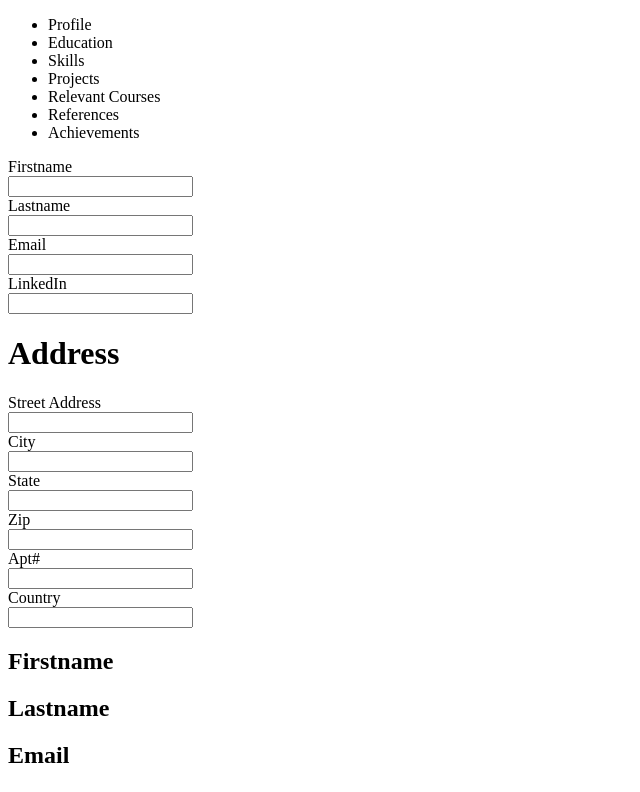
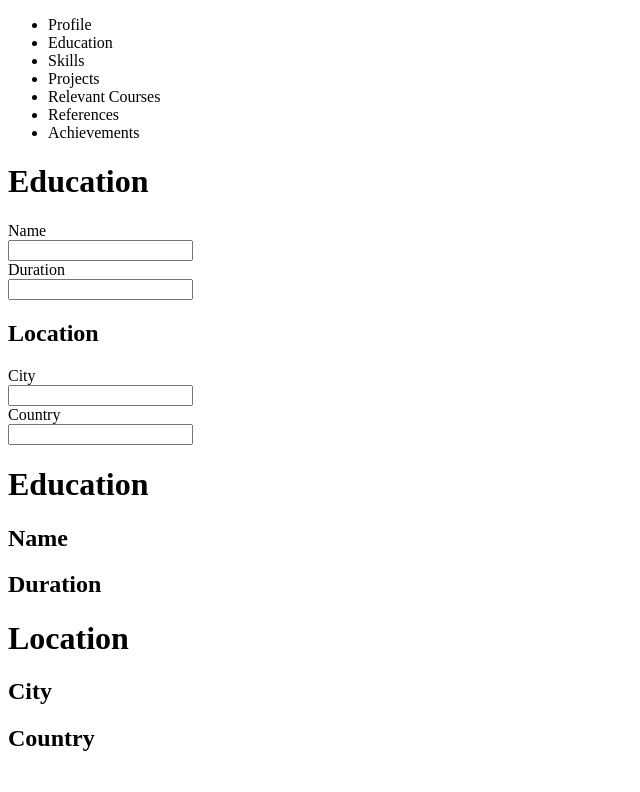
Before and after one commit to KBoohene/resume-builder, a React (Create React App) app: page / in a window 1280 px wide. Shown: the top 792 px of the page, without its empty margins (0-640 px from the left). Built offline with nearby package versions, Linux system fonts and the light colour scheme.

Commit message:
Add education section to section & board builders

```diff
--- a/src/components/ResumeBoard/ResumeBoard.tsx
+++ b/src/components/ResumeBoard/ResumeBoard.tsx
@@ -1,10 +1,17 @@
 import React from 'react';
+import Education from './Sections/Education';
 import Profile from './Sections/Profile';
+import { SectionInterface, SectionType } from '../ResumeSections/Types';
 
-const ResumeBoard = () => {
+const ResumeBoard = ({ section = SectionType.education }: SectionInterface) => {
   return (
     <div>
-      <Profile />
+      {(section === SectionType.profile) && (
+        <Profile />
+      )}
+      {(section === SectionType.education) && (
+        <Education />
+      )}
     </div>);
 }
 
--- /dev/null
+++ b/src/components/ResumeBoard/Sections/Education.tsx
@@ -0,0 +1,28 @@
+import React, { useContext } from 'react';
+import { ResumeContext } from '../../../contexts/ResumeContext';
+
+const Education = () => {
+  const { resume } = useContext(ResumeContext);
+  return (
+    <div>
+      <h1>Education</h1>
+
+      <h2>Name</h2>
+      {resume.education.schoolName}
+
+      <h2>Duration</h2>
+      {resume.education.duration}
+
+      <h1>Location</h1>
+
+      <h2>City</h2>
+      {resume.education.city}
+
+      <h2>Country</h2>
+      {resume.education.country}
+
+    </div>
+  );
+}
+
+export default Education;
--- a/src/components/ResumeSections/Education/EducationForm.tsx
+++ b/src/components/ResumeSections/Education/EducationForm.tsx
@@ -1,7 +1,24 @@
 import React from 'react';
+import Input from '../../Shared/Input';
+import { InputType } from '../../Shared/Types'
+import { EducationPaths } from '../../../data/paths';
 
 const EducationForm = () => {
-  return (<div></div>);
+  return (
+    <div>
+      <div>
+        <h1>Education</h1>
+        <Input type={InputType.text} label={'Name'} value={''} placeholder={''} path={EducationPaths.Name} />
+        <Input type={InputType.text} label={'Duration'} value={''} placeholder={''} path={EducationPaths.Duration} />
+      </div>
+      <div>
+        <h2>Location</h2>
+        <Input type={InputType.text} label={'City'} value={''} placeholder={''} path={EducationPaths.City} />
+        <Input type={InputType.text} label={'Country'} value={''} placeholder={''} path={EducationPaths.Country} />
+      </div>
+
+    </div>
+  );
 }
 
 export default EducationForm;
--- a/src/components/ResumeSections/ResumeSections.tsx
+++ b/src/components/ResumeSections/ResumeSections.tsx
@@ -7,7 +7,7 @@ import ProjectsForm from './Projects/ProjectsForm';
 import SkillsForm from './Skills/SkillsForm';
 import RelevantCoursesForm from './RelevantCourses/RelevantCoursesForm';
 
-const ResumeSections = ({ section = SectionType.profile }: SectionInterface) => {
+const ResumeSections = ({ section = SectionType.education }: SectionInterface) => {
   return (
     <div>
       {(section === SectionType.profile) && (
--- a/src/data/initialState.ts
+++ b/src/data/initialState.ts
@@ -13,5 +13,11 @@ export const InitialState: BuilderAppState = {
       street: '',
       apt: ''
     }
+  },
+  education: {
+    city: '',
+    country: '',
+    duration: '',
+    schoolName: ''
   }
 };
--- a/src/data/paths.ts
+++ b/src/data/paths.ts
@@ -13,3 +13,10 @@ export const AddressPaths = {
   Country: 'profile.address.country',
   Zip: 'profile.address.zip'
 }
+
+export const EducationPaths = {
+  Name: 'education.schoolName',
+  Duration: 'education.duration',
+  City: 'education.city',
+  Country: 'education.country'
+}
--- a/src/reducers/ResumeReducer.ts
+++ b/src/reducers/ResumeReducer.ts
@@ -14,7 +14,14 @@ export interface BuilderAppState {
       street: string,
       apt: string
     }
+  },
+  education: {
+    schoolName: string,
+    city: string,
+    country: string,
+    duration: string
   }
+
 }
 
 interface PayloadValue {
@@ -33,7 +40,6 @@ export const ResumeReducer = (state: BuilderAppState, action: Action): BuilderAp
       const newState: BuilderAppState = cloneDeep(state);
       set(newState, action.payload.path, action.payload.value);
       return newState;
-    //return { profile: { firstName: action.payload, lastName: action.payload, email: action.payload } }
     default:
       return state;
   }
```
